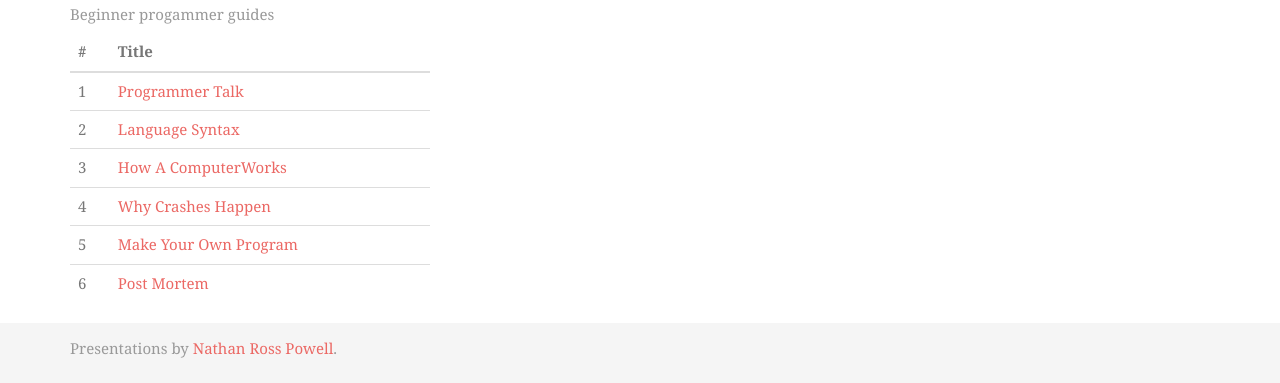
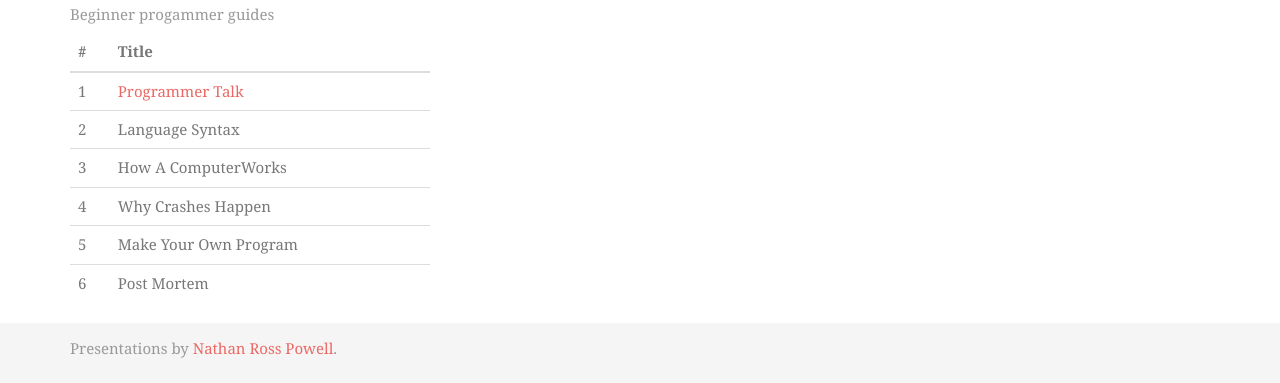
Before and after one commit to nathanrosspowell/presentations, a website: page src/website/index.html in a window 1280 px wide. Shown: the part 505-888 px from the top of the page. Drawn offline with nearby package versions, Linux system fonts and the light colour scheme; a web font is replaced by a local one.

Commit message:
Update index links

```diff
--- a/src/website/index.html
+++ b/src/website/index.html
@@ -105,23 +105,23 @@
                             </tr>
                             <tr>
                                 <td>2</td>
-                                <td><a href="beginner_guides/language_syntax/index.html">Language Syntax</a></td>
+                                <td><a href="beginner_guides/language_syntax/index.html"></a>Language Syntax</td>
                             </tr>
                             <tr>
                                 <td>3</td>
-                                <td><a href="beginner_guides/how_a_computer_works/index.html">How A ComputerWorks</a></td>
+                                <td><a href="beginner_guides/how_a_computer_works/index.html"></a>How A ComputerWorks</td>
                             </tr>
                             <tr>
                                 <td>4</td>
-                                <td><a href="beginner_guides/why_crashes_happen/index.html">Why Crashes Happen</a></td>
+                                <td><a href="beginner_guides/why_crashes_happen/index.html"></a>Why Crashes Happen</td>
                             </tr>
                             <tr>
                                 <td>5</td>
-                                <td><a href="beginner_guides/make_your_own_program/index.html">Make Your Own Program</a></td>
+                                <td><a href="beginner_guides/make_your_own_program/index.html"></a>Make Your Own Program</td>
                             </tr>
                             <tr>
                                 <td>6</td>
-                                <td><a href="beginner_guides/post_mortem/index.html">Post Mortem</a></td>
+                                <td><a href="beginner_guides/post_mortem/index.html"></a>Post Mortem</td>
                             </tr>
                         </tbody>
                     </table>
```
